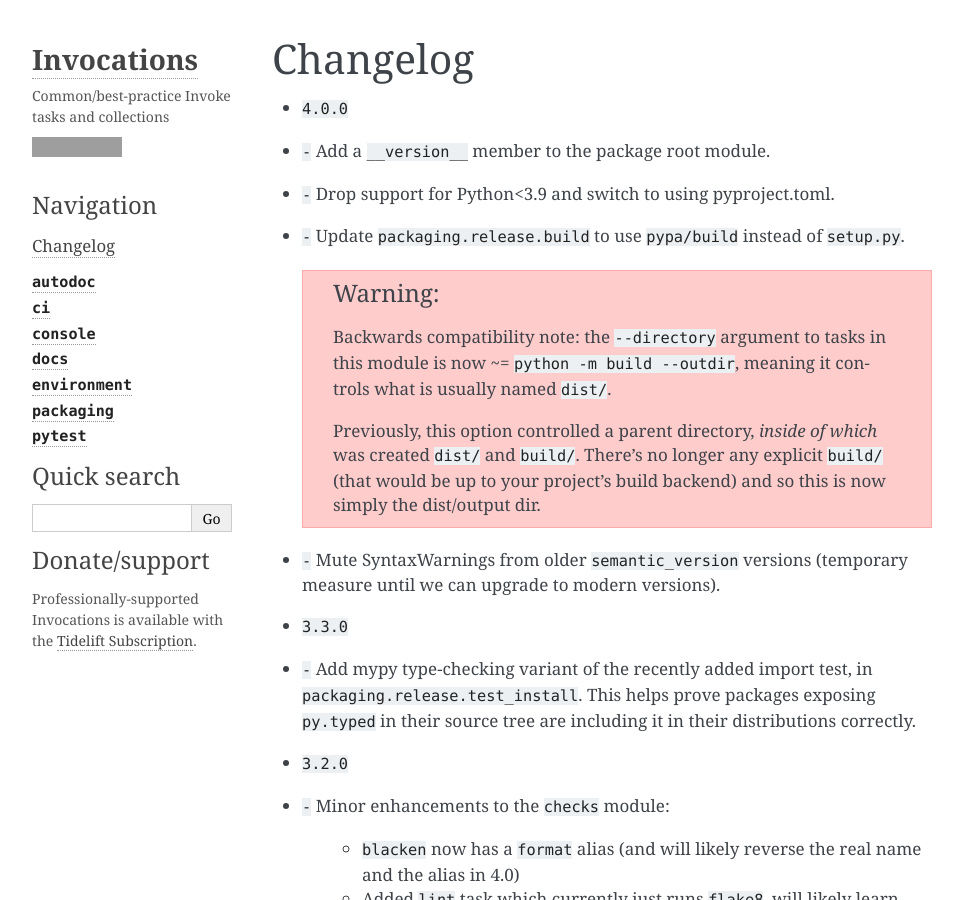
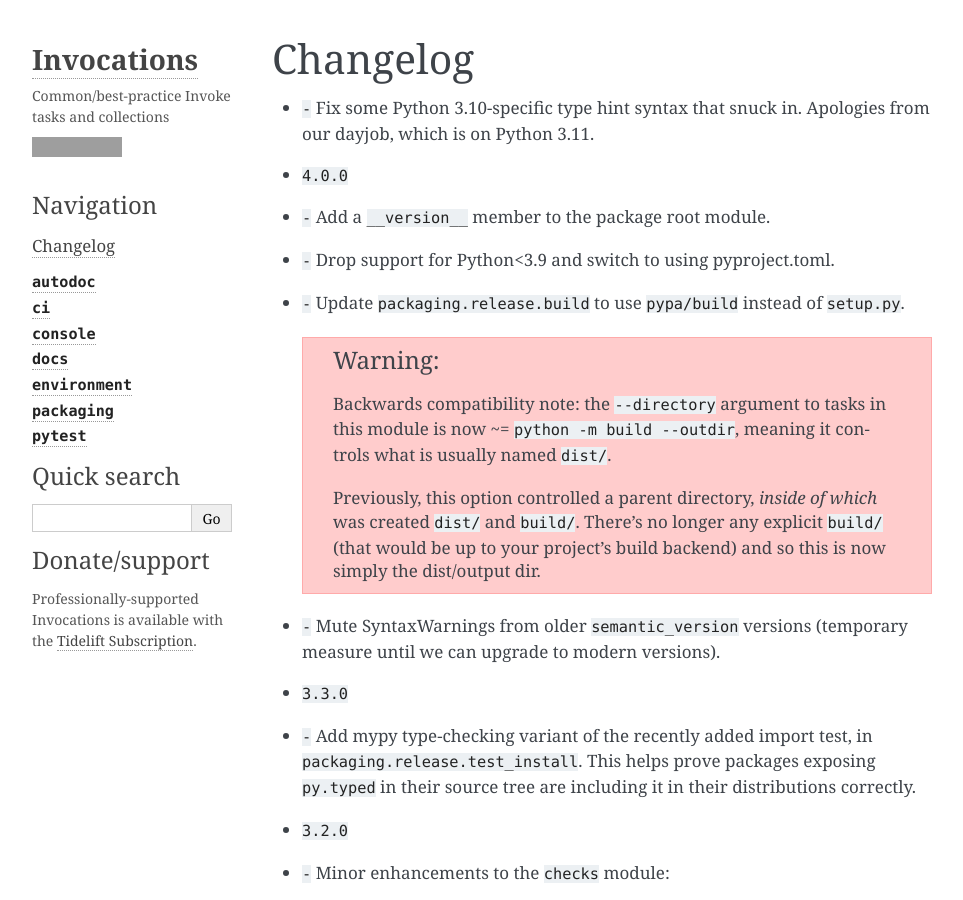
Before and after one commit to pyinvoke/invocations, a Sphinx documentation site: the page built from docs/changelog.rst, in a window 1280 px wide and 900 px high. Shown: the whole window, without its empty margins (148-1111 px from the left). Built offline with Sphinx 7.4.7, drawn with Linux system fonts in a browser that asks for light colours; cross-references to code outside the pages are shown as plain code; grey boxes are pictures that could not be loaded.

Commit message:
Changelog re: syntax fix

```diff
--- a/docs/changelog.rst
+++ b/docs/changelog.rst
@@ -2,6 +2,8 @@
 Changelog
 =========
 
+- :bug:`-` Fix some Python 3.10-specific type hint syntax that snuck in.
+  Apologies from our dayjob, which is on Python 3.11.
 - :release:`4.0.0 <2025-08-03>`
 - :support:`-` Add a ``__version__`` member to the package root module.
 - :support:`-` Drop support for Python<3.9 and switch to using pyproject.toml.
```
